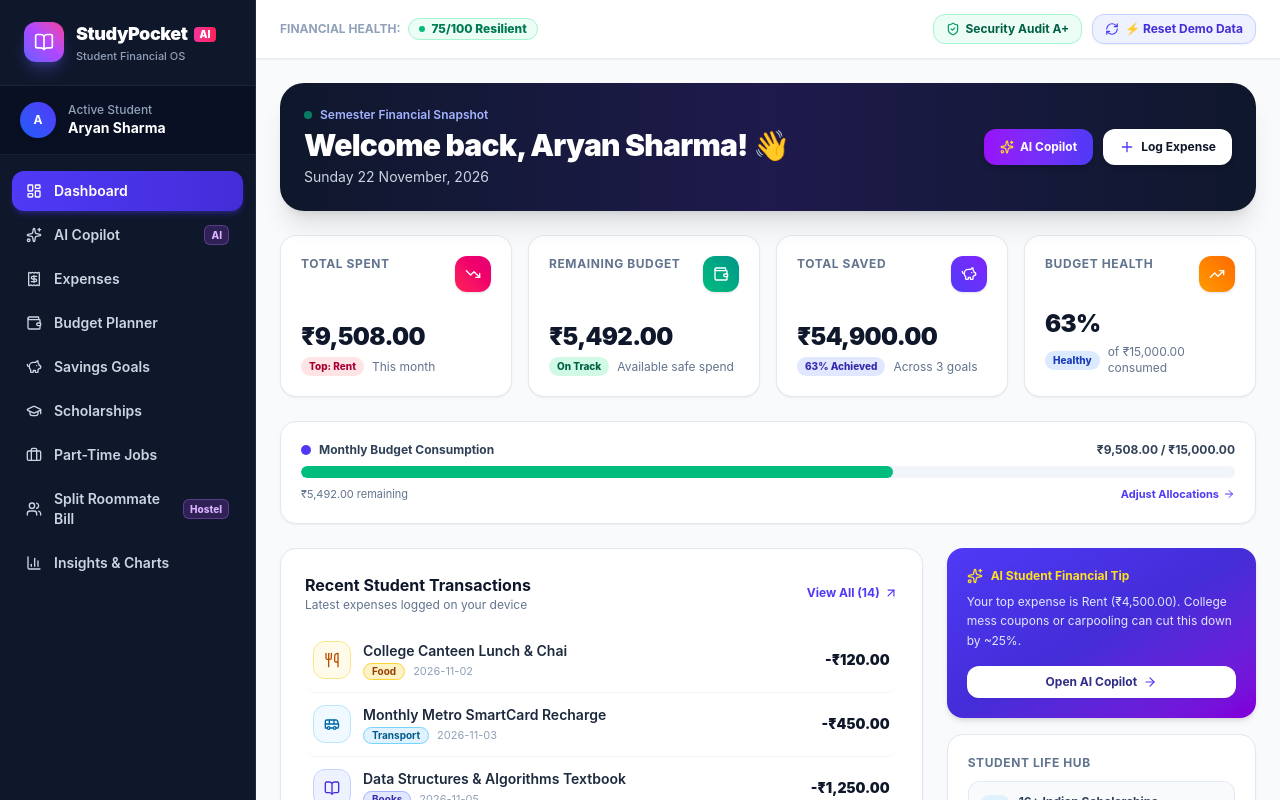
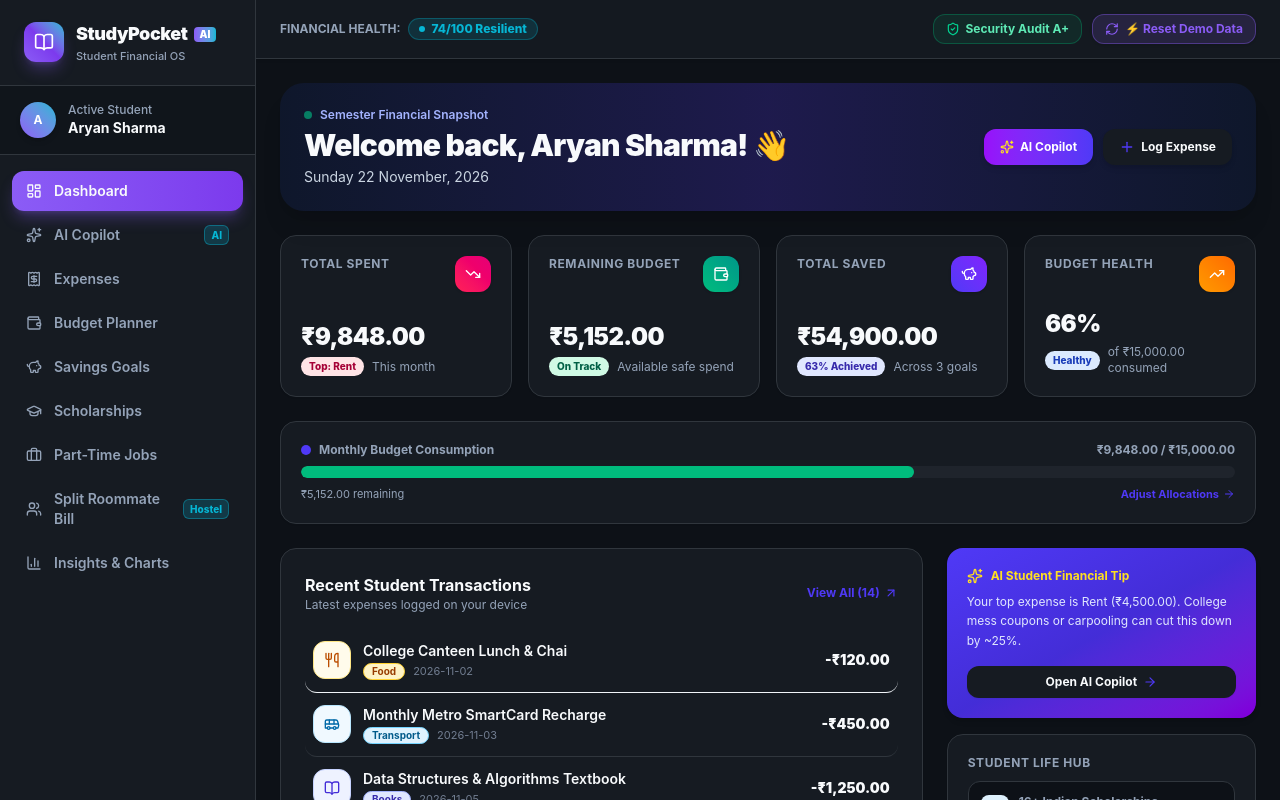
Before and after one commit to ParthBlog/chikshu-promptwar, a React (Vite) app: page /login in a window 1280 px wide. Both pictures are taken after a click on the button 863 px from the left and 251 px from the top of the page. Shown: the top 800 px of the page. Built offline with nearby package versions, Linux system fonts and the light colour scheme.

Commit message:
feat: Cosmic Violet dark theme, vercel SPA rewrite, ad-tags, and roommate split-bill

```diff
--- a/index.html
+++ b/index.html
@@ -8,7 +8,7 @@
     <meta name="description" content="StudyPocket AI — Hackathon-Winning Student Financial Management & Life Engine" />
     <title>StudyPocket AI — Student Financial & Daily Life Engine</title>
   </head>
-  <body class="bg-slate-50 text-slate-900 antialiased selection:bg-indigo-500 selection:text-white">
+  <body class="bg-[#0D1117] text-[#94A3B8] antialiased selection:bg-[#8B5CF6] selection:text-white">
     <div id="root"></div>
     <script type="module" src="/src/main.jsx"></script>
   </body>
--- a/src/components/Layout.jsx
+++ b/src/components/Layout.jsx
@@ -53,56 +53,56 @@ export default function Layout({ children }) {
   const healthPercent = budget > 0 ? Math.max(30, Math.min(98, Math.round(100 - (spent / budget) * 40))) : 86;
 
   return (
-    <div className="min-h-screen flex bg-slate-50 font-sans text-slate-900">
+    <div className="min-h-screen flex bg-[#0D1117] font-sans text-[#94A3B8]">
       <SecurityModal isOpen={securityModalOpen} onClose={() => setSecurityModalOpen(false)} />
 
       {/* Mobile overlay */}
       {sidebarOpen && (
         <div
-          className="fixed inset-0 bg-slate-900/60 backdrop-blur-sm z-30 lg:hidden"
+          className="fixed inset-0 bg-black/70 backdrop-blur-sm z-30 lg:hidden"
           onClick={() => setSidebarOpen(false)}
         />
       )}
 
-      {/* Sidebar */}
+      {/* Sidebar - Midnight Slate Surface with subtle border */}
       <aside className={`
         fixed lg:static inset-y-0 left-0 z-40
-        w-64 bg-slate-900 text-slate-100 flex flex-col
-        border-r border-slate-800
+        w-64 bg-[#161B22] text-[#F8FAFC] flex flex-col
+        border-r border-[#30363D]
         transform transition-transform duration-300 ease-in-out
         ${sidebarOpen ? 'translate-x-0' : '-translate-x-full lg:translate-x-0'}
       `}>
         {/* Brand Header */}
-        <div className="flex items-center justify-between px-6 py-5 border-b border-slate-800/80">
+        <div className="flex items-center justify-between px-6 py-5 border-b border-[#30363D]">
           <div className="flex items-center gap-3">
-            <div className="w-10 h-10 rounded-xl bg-gradient-to-tr from-indigo-500 via-purple-500 to-pink-500 flex items-center justify-center shadow-lg shadow-indigo-500/30">
+            <div className="w-10 h-10 rounded-xl bg-gradient-to-tr from-[#8B5CF6] via-[#7C3AED] to-[#06B6D4] flex items-center justify-center shadow-lg shadow-[#8B5CF6]/30">
               <BookOpen className="w-5 h-5 text-white" />
             </div>
             <div>
               <div className="flex items-center gap-1.5">
-                <span className="text-lg font-black tracking-tight text-white">StudyPocket</span>
-                <span className="px-1.5 py-0.2 text-[10px] font-black rounded bg-gradient-to-r from-pink-500 to-rose-500 text-white uppercase">AI</span>
+                <span className="text-lg font-black tracking-tight text-[#F8FAFC]">StudyPocket</span>
+                <span className="px-1.5 py-0.2 text-[10px] font-black rounded bg-gradient-to-r from-[#8B5CF6] to-[#06B6D4] text-white uppercase">AI</span>
               </div>
-              <p className="text-[11px] text-slate-400 font-medium">Student Financial OS</p>
+              <p className="text-[11px] text-[#94A3B8] font-medium">Student Financial OS</p>
             </div>
           </div>
           <button
             onClick={() => setSidebarOpen(false)}
-            className="lg:hidden text-slate-400 hover:text-white"
+            className="lg:hidden text-[#94A3B8] hover:text-[#F8FAFC]"
           >
             <X className="w-5 h-5" />
           </button>
         </div>
 
         {/* User Card */}
-        <div className="px-5 py-4 border-b border-slate-800/70 bg-slate-950/40">
+        <div className="px-5 py-4 border-b border-[#30363D] bg-[#0D1117]/60">
           <div className="flex items-center gap-3">
-            <div className="w-9 h-9 rounded-full bg-gradient-to-tr from-blue-600 to-indigo-600 text-white font-bold flex items-center justify-center text-xs shadow-md">
+            <div className="w-9 h-9 rounded-full bg-gradient-to-tr from-[#8B5CF6] to-[#06B6D4] text-white font-bold flex items-center justify-center text-xs shadow-md">
               {(userName || 'S')[0].toUpperCase()}
             </div>
             <div className="min-w-0 flex-1">
-              <p className="text-xs text-slate-400 font-medium">Active Student</p>
-              <p className="text-sm font-bold text-white truncate">{userName || 'Aryan Sharma'}</p>
+              <p className="text-xs text-[#94A3B8] font-medium">Active Student</p>
+              <p className="text-sm font-bold text-[#F8FAFC] truncate">{userName || 'Aryan Sharma'}</p>
             </div>
           </div>
         </div>
@@ -117,8 +117,8 @@ export default function Layout({ children }) {
               className={({ isActive }) =>
                 `flex items-center justify-between px-3.5 py-2.5 rounded-xl text-sm font-semibold transition-all group
                 ${isActive
-                  ? 'bg-gradient-to-r from-indigo-600 to-indigo-700 text-white shadow-md shadow-indigo-600/30'
-                  : 'text-slate-300 hover:bg-slate-800 hover:text-white'
+                  ? 'bg-gradient-to-r from-[#8B5CF6] to-[#7C3AED] text-[#F8FAFC] shadow-lg shadow-[#8B5CF6]/30'
+                  : 'text-[#94A3B8] hover:bg-[#1F242C] hover:text-[#F8FAFC]'
                 }`
               }
             >
@@ -127,7 +127,7 @@ export default function Layout({ children }) {
                 <span>{label}</span>
               </div>
               {badge && (
-                <span className="text-[10px] font-extrabold px-1.5 py-0.5 rounded-md bg-purple-500/20 text-purple-300 border border-purple-400/30">
+                <span className="text-[10px] font-extrabold px-1.5 py-0.5 rounded-md bg-[#06B6D4]/20 text-[#06B6D4] border border-[#06B6D4]/40">
                   {badge}
                 </span>
               )}
@@ -136,11 +136,11 @@ export default function Layout({ children }) {
         </nav>
 
         {/* Sidebar Footer Controls */}
-        <div className="p-4 border-t border-slate-800/80 space-y-2">
+        <div className="p-4 border-t border-[#30363D] space-y-2">
           {/* Security Status Pill */}
           <button
             onClick={() => setSecurityModalOpen(true)}
-            className="w-full flex items-center justify-between px-3 py-2 rounded-xl bg-slate-800/80 hover:bg-slate-800 border border-slate-700/60 text-xs font-semibold text-emerald-400 transition-colors"
+            className="w-full flex items-center justify-between px-3 py-2 rounded-xl bg-[#0D1117] hover:bg-[#1F242C] border border-[#30363D] text-xs font-semibold text-emerald-400 transition-colors"
           >
             <div className="flex items-center gap-2">
               <ShieldCheck className="w-4 h-4 text-emerald-400" />
@@ -152,7 +152,7 @@ export default function Layout({ children }) {
           {/* Logout */}
           <button
             onClick={handleLogout}
-            className="w-full flex items-center gap-2.5 px-3 py-2 rounded-xl text-xs font-semibold text-slate-400 hover:bg-rose-950/40 hover:text-rose-400 transition-colors"
+            className="w-full flex items-center gap-2.5 px-3 py-2 rounded-xl text-xs font-semibold text-[#94A3B8] hover:bg-rose-950/40 hover:text-rose-400 transition-colors"
           >
             <LogOut className="w-4 h-4" />
             <span>Lock & Exit Session</span>
@@ -161,20 +161,20 @@ export default function Layout({ children }) {
       </aside>
 
       {/* Main Content Area */}
-      <div className="flex-1 flex flex-col min-w-0 overflow-x-hidden">
+      <div className="flex-1 flex flex-col min-w-0 overflow-x-hidden bg-[#0D1117]">
         {/* Top Navbar */}
-        <header className="bg-white border-b border-slate-200/80 sticky top-0 z-20 px-6 py-3.5 flex items-center justify-between shadow-xs">
+        <header className="bg-[#161B22]/90 backdrop-blur-md border-b border-[#30363D] sticky top-0 z-20 px-6 py-3.5 flex items-center justify-between shadow-sm">
           <div className="flex items-center gap-3">
             <button
               onClick={() => setSidebarOpen(true)}
-              className="lg:hidden p-2 rounded-xl border border-slate-200 text-slate-600 hover:bg-slate-100"
+              className="lg:hidden p-2 rounded-xl border border-[#30363D] text-[#94A3B8] hover:bg-[#1F242C]"
             >
               <Menu className="w-5 h-5" />
             </button>
             <div className="hidden sm:flex items-center gap-2">
-              <span className="text-xs font-bold text-slate-400">FINANCIAL HEALTH:</span>
-              <span className="inline-flex items-center gap-1.5 px-2.5 py-0.5 rounded-full bg-emerald-50 text-emerald-700 border border-emerald-200 text-xs font-extrabold">
-                <span className="w-1.5 h-1.5 rounded-full bg-emerald-500 animate-pulse"></span>
+              <span className="text-xs font-bold text-[#94A3B8]">FINANCIAL HEALTH:</span>
+              <span className="inline-flex items-center gap-1.5 px-2.5 py-0.5 rounded-full bg-[#06B6D4]/15 text-[#06B6D4] border border-[#06B6D4]/30 text-xs font-extrabold">
+                <span className="w-1.5 h-1.5 rounded-full bg-[#06B6D4] animate-pulse"></span>
                 {healthPercent}/100 Resilient
               </span>
             </div>
@@ -184,25 +184,25 @@ export default function Layout({ children }) {
           <div className="flex items-center gap-2.5">
             <button
               onClick={() => setSecurityModalOpen(true)}
-              className="hidden sm:flex items-center gap-1.5 px-3 py-1.5 rounded-xl border border-emerald-200 bg-emerald-50 text-emerald-800 text-xs font-bold hover:bg-emerald-100 transition-all"
+              className="hidden sm:flex items-center gap-1.5 px-3 py-1.5 rounded-xl border border-emerald-500/30 bg-emerald-500/10 text-emerald-300 text-xs font-bold hover:bg-emerald-500/20 transition-all"
             >
-              <ShieldCheck className="w-3.5 h-3.5 text-emerald-600" />
+              <ShieldCheck className="w-3.5 h-3.5 text-emerald-400" />
               <span>Security Audit A+</span>
             </button>
 
             <button
               onClick={handleResetDemo}
               title="Reload Sample Student Data for testing"
-              className="flex items-center gap-1.5 px-3 py-1.5 rounded-xl border border-indigo-200 bg-indigo-50 text-indigo-700 text-xs font-bold hover:bg-indigo-100 transition-all shadow-xs"
+              className="flex items-center gap-1.5 px-3 py-1.5 rounded-xl border border-[#8B5CF6]/40 bg-[#8B5CF6]/15 text-[#8B5CF6] text-xs font-bold hover:bg-[#8B5CF6]/25 transition-all shadow-sm"
             >
-              <RefreshCw className="w-3.5 h-3.5 text-indigo-600" />
+              <RefreshCw className="w-3.5 h-3.5 text-[#8B5CF6]" />
               <span>⚡ Reset Demo Data</span>
             </button>
           </div>
         </header>
 
         {/* Page Content Body */}
-        <main className="flex-1 bg-slate-50">
+        <main className="flex-1 bg-[#0D1117] text-[#94A3B8]">
           {children}
         </main>
       </div>
--- a/src/index.css
+++ b/src/index.css
@@ -13,16 +13,88 @@
 
 * { box-sizing: border-box; }
 body {
-  background-color: #0D1117;
-  color: #94A3B8;
+  background-color: #0D1117 !important;
+  color: #94A3B8 !important;
   font-family: 'Inter', system-ui, sans-serif;
 }
 
-/* Custom scrollbar */
+h1, h2, h3, h4, h5, h6 {
+  color: #F8FAFC;
+}
+
+/* Cosmic Violet & Electric Cyan Theme Mappings */
+.bg-white {
+  background-color: #161B22 !important;
+  color: #F8FAFC;
+}
+
+.bg-slate-50 {
+  background-color: #0D1117 !important;
+}
+
+.bg-slate-100 {
+  background-color: #1F242C !important;
+  color: #F8FAFC !important;
+}
+
+.border-slate-200,
+.border-slate-200\/90,
+.border-slate-200\/80,
+.border-slate-200\/40,
+.border-slate-300 {
+  border-color: #30363D !important;
+}
+
+.border-slate-100 {
+  border-color: #21262D !important;
+}
+
+.divide-slate-100 > * + *,
+.divide-slate-200 > * + * {
+  border-color: #30363D !important;
+}
+
+.text-slate-900,
+.text-slate-800 {
+  color: #F8FAFC !important;
+}
+
+.text-slate-700,
+.text-slate-600,
+.text-slate-500 {
+  color: #94A3B8 !important;
+}
+
+.text-slate-400 {
+  color: #717D90 !important;
+}
+
+.hover\:bg-slate-50:hover,
+.hover\:bg-slate-50\/80:hover {
+  background-color: #1F2630 !important;
+}
+
+.hover\:bg-slate-100:hover {
+  background-color: #262C36 !important;
+}
+
+input, select, textarea {
+  background-color: #0D1117 !important;
+  color: #F8FAFC !important;
+  border-color: #30363D !important;
+}
+
+input:focus, select:focus, textarea:focus {
+  border-color: #8B5CF6 !important;
+  outline: none !important;
+  box-shadow: 0 0 0 2px rgba(139, 92, 246, 0.25) !important;
+}
+
+/* Dark mode scrollbar */
 ::-webkit-scrollbar { width: 6px; }
-::-webkit-scrollbar-track { background: #f1f1f1; }
-::-webkit-scrollbar-thumb { background: #888; border-radius: 3px; }
-::-webkit-scrollbar-thumb:hover { background: #555; }
+::-webkit-scrollbar-track { background: #0D1117; }
+::-webkit-scrollbar-thumb { background: #30363D; border-radius: 4px; }
+::-webkit-scrollbar-thumb:hover { background: #8B5CF6; }
 
 /* PIN input style */
 .pin-input {
--- a/src/pages/SplitBill.jsx
+++ b/src/pages/SplitBill.jsx
@@ -17,6 +17,7 @@ export default function SplitBill() {
   const [newFriend, setNewFriend] = useState('');
   const [copied, setCopied] = useState(false);
   const [addedToExpenses, setAddedToExpenses] = useState(false);
+  const [billTag, setBillTag] = useState('Hostel');
 
   function handleAddFriend(e) {
     e.preventDefault();
@@ -81,22 +82,20 @@ export default function SplitBill() {
     setTimeout(() => setCopied(false), 2500);
   }
 
-  // Add each friend share as a separate expense entry
+  // Add user's share as an expense entry with tag
   function addShareToExpenses() {
     if (addedToExpenses) return;
-    friends.forEach(f => {
-      const amt = Math.round(shares[f] || perPersonShare);
+    const myShare = Math.round(shares['You'] || perPersonShare);
     dispatch({
       type: 'ADD_EXPENSE',
       payload: {
-          id: Date.now().toString() + f,
-          amount: amt,
+        id: Date.now().toString(),
+        amount: myShare,
         category: 'Food',
-          description: `Split: ${billTitle} – ${f}`,
+        description: `My split: ${billTitle} (${friends.length} friends)`,
         date: new Date().toISOString().slice(0, 10),
-          tags: [],
+        tags: [billTag],
       }
-      });
     });
     setAddedToExpenses(true);
     setTimeout(() => setAddedToExpenses(false), 3000);
@@ -194,12 +193,63 @@ export default function SplitBill() {
               />
               <button
                 type="submit"
-                className="px-4 py-2 bg-slate-800 text-white rounded-xl text-xs font-semibold hover:bg-slate-700 flex items-center gap-1"
+                className="px-4 py-2 bg-[#8B5CF6] hover:bg-[#7C3AED] text-white rounded-xl text-xs font-semibold flex items-center gap-1 cursor-pointer"
               >
                 <Plus className="w-3.5 h-3.5" />
                 Add Person
               </button>
             </form>
+          </div>
+
+          {/* Individual Friend Shares (Customizable) */}
+          <div className="pt-4 border-t border-[#30363D]">
+            <div className="flex items-center justify-between mb-3">
+              <label className="text-xs font-bold text-[#F8FAFC]">Custom Shares Per Friend (₹)</label>
+              <button
+                type="button"
+                onClick={distributeEvenly}
+                className="text-xs text-[#06B6D4] hover:underline font-bold"
+              >
+                ⟲ Distribute Evenly
+              </button>
+            </div>
+            <div className="grid grid-cols-1 sm:grid-cols-2 gap-2.5">
+              {friends.map((f) => (
+                <div key={f} className="flex items-center justify-between p-2 rounded-xl bg-[#0D1117] border border-[#30363D]">
+                  <span className="text-xs font-semibold text-[#F8FAFC] truncate max-w-[100px]">{f}</span>
+                  <div className="flex items-center gap-1">
+                    <span className="text-xs text-[#94A3B8]">₹</span>
+                    <input
+                      type="number"
+                      value={shares[f] ?? Math.round(perPersonShare)}
+                      onChange={(e) => handleShareChange(f, e.target.value)}
+                      className="w-20 px-2 py-1 rounded-lg border border-[#30363D] bg-[#161B22] text-[#F8FAFC] text-xs font-bold text-right"
+                    />
+                  </div>
+                </div>
+              ))}
+            </div>
+          </div>
+
+          {/* Tag for this Split Expense */}
+          <div className="pt-4 border-t border-[#30363D]">
+            <label className="block text-xs font-bold text-[#F8FAFC] mb-2">Assign Ad-Tag to this Split:</label>
+            <div className="flex gap-2">
+              {['Hostel', 'College', 'Family'].map((tag) => (
+                <button
+                  type="button"
+                  key={tag}
+                  onClick={() => setBillTag(tag)}
+                  className={`px-3 py-1.5 rounded-xl text-xs font-bold border transition-all cursor-pointer ${
+                    billTag === tag
+                      ? 'bg-[#8B5CF6] text-white border-[#8B5CF6] shadow-md shadow-[#8B5CF6]/30'
+                      : 'bg-[#0D1117] text-[#94A3B8] border-[#30363D] hover:border-[#8B5CF6]/50'
+                  }`}
+                >
+                  #{tag}
+                </button>
+              ))}
+            </div>
           </div>
         </div>
 
--- a/vite.config.js
+++ b/vite.config.js
@@ -7,4 +7,9 @@ export default defineConfig({
     react(),
     tailwindcss(),
   ],
+  server: {
+    host: true,
+    port: 5173,
+    open: true,
+  },
 })
```
Also changed, not shown: src/pages/Expenses.jsx (+43 -1 lines), src/pages/Login.jsx (+30 -30 lines), src/utils/demoData.js (+14 -14 lines), vercel.json (added). Lines whose indentation alone changed are shown as unchanged.
